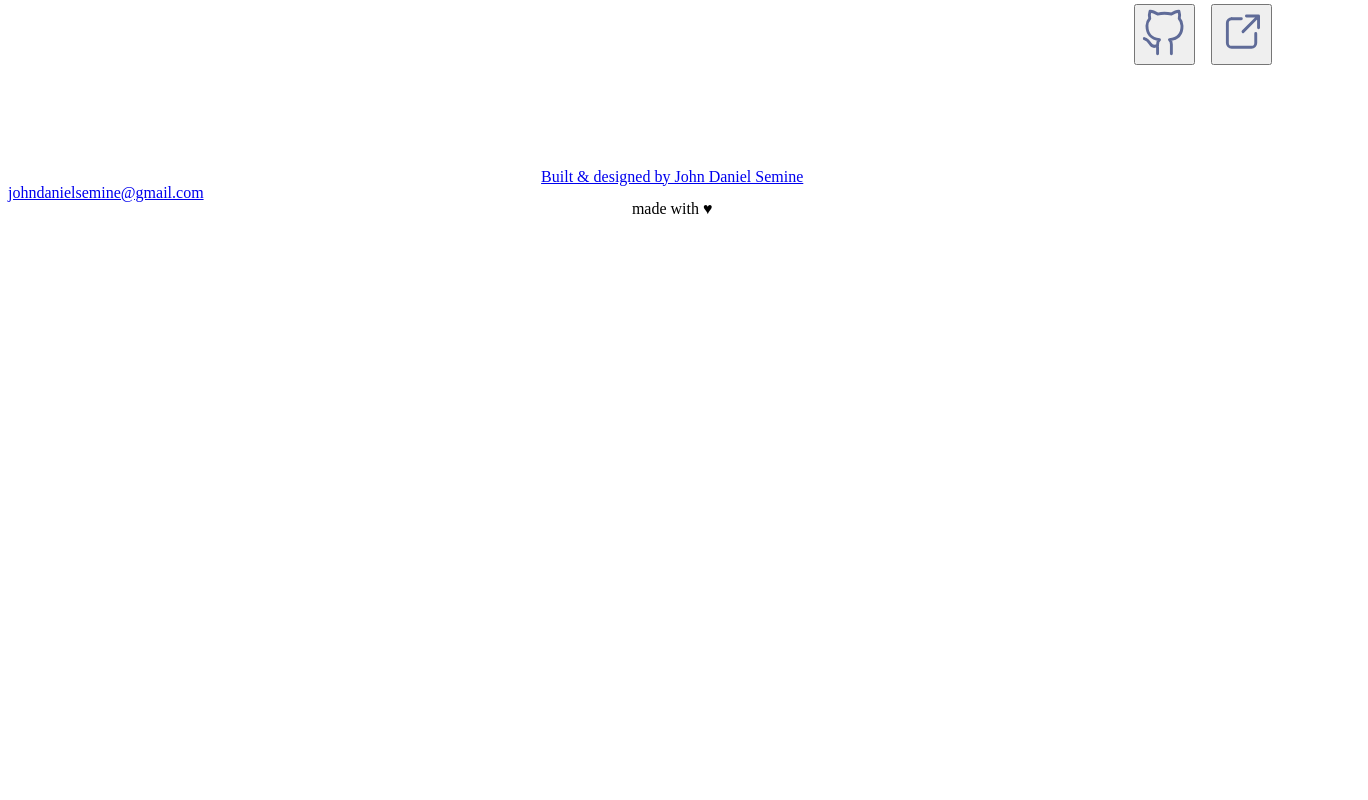
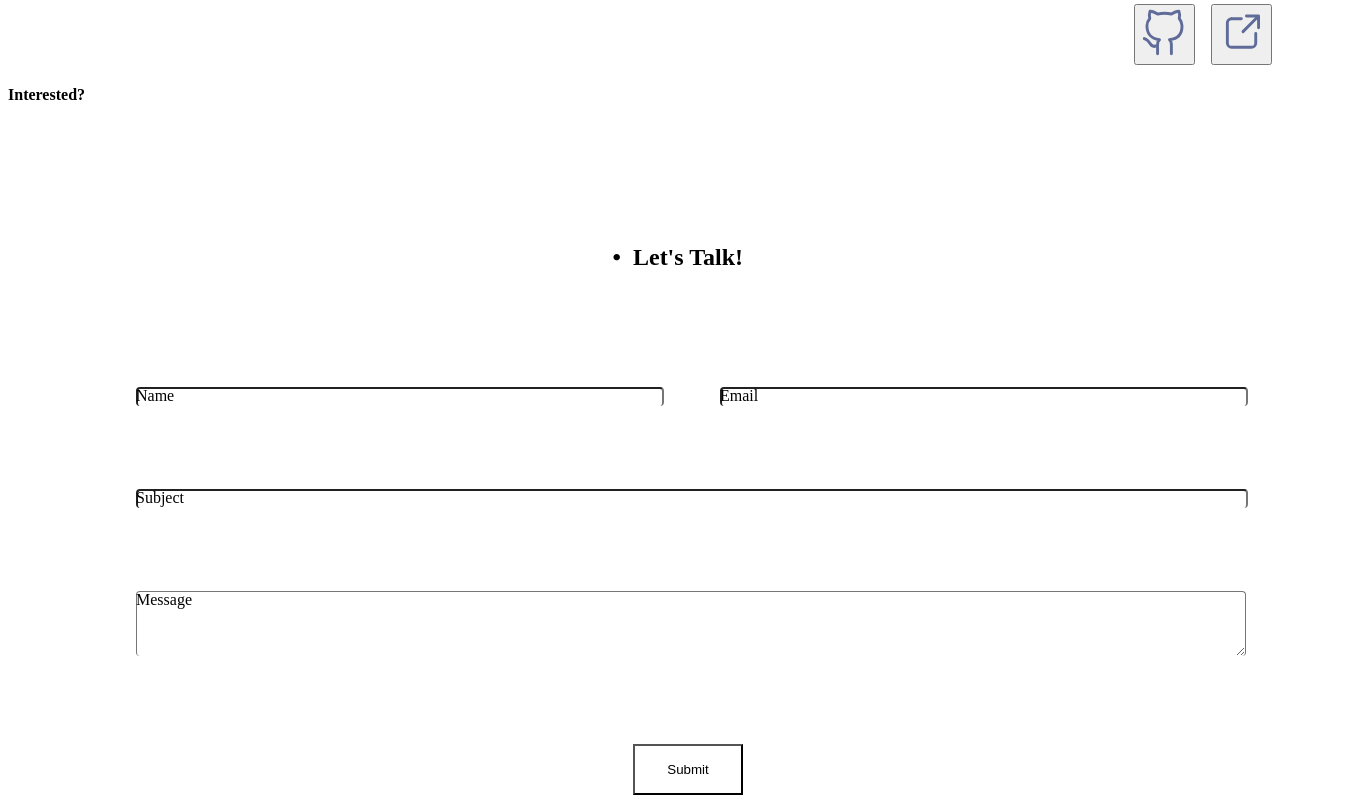
Before and after one commit to John-Kodes/portfolio-v2, a Next.js app: page / in a window 1280 px wide. Shown: the part 4480-5280 px from the top of the page, 1368 px wide, since content can reach past the window. Before the commit the page ends 4809 px from the top, so only its background shows below. Built offline with nearby package versions, Linux system fonts and the light colour scheme.

Commit message:
email form basic CSS done

```diff
--- /dev/null
+++ b/components/ContactSect.js
@@ -0,0 +1,74 @@
+import styles from "@/styles/ContactSect.module.scss";
+
+const ContactSect = () => {
+  const submitHandler = (e) => {
+    e.preventDefault();
+    console.log("form submitted");
+  };
+
+  return (
+    <section className={styles.section}>
+      <h4 className={styles.subTitle}>Interested?</h4>
+      <div className={styles.container}>
+        <h2 className={styles.title}>Let&apos;s Talk!</h2>
+        <form onSubmit={submitHandler} className={styles.form}>
+          <div className={styles.split}>
+            <div className={styles.inputBox}>
+              <input
+                type="text"
+                placeholder=" "
+                className={styles.name}
+                id="name"
+                required
+              />
+              <label htmlFor="name" className={styles.label}>
+                Name
+              </label>
+            </div>
+            <div className={styles.inputBox}>
+              <input
+                type="email"
+                placeholder=" "
+                className={styles.email}
+                id="email"
+                required
+              />
+              <label htmlFor="email" className={styles.label}>
+                Email
+              </label>
+            </div>
+          </div>
+          <div className={styles.inputBox}>
+            <input
+              type="text"
+              placeholder=" "
+              className={styles.subject}
+              id="subject"
+              required
+            />
+            <label htmlFor="subject" className={styles.label}>
+              Subject
+            </label>
+          </div>
+          <div className={styles.inputBox}>
+            <textarea
+              placeholder=" "
+              className={styles.message}
+              id="message"
+              rows="4"
+              required
+            />
+            <label htmlFor="message" className={styles.label}>
+              Message
+            </label>
+          </div>
+          <button className={styles.submitBtn} type="submit">
+            Submit
+          </button>
+        </form>
+      </div>
+    </section>
+  );
+};
+
+export default ContactSect;
--- a/pages/index.js
+++ b/pages/index.js
@@ -3,6 +3,7 @@ import Head from "next/head";
 import Header from "@/components/Header";
 import AboutMeSection from "@/components/AboutMeSect";
 import ProjectsSection from "@/components/ProjectsSect";
+import ContactSect from "@/components/ContactSect";
 import Footer from "@/components/Footer";
 
 export default function Home() {
@@ -19,6 +20,7 @@ export default function Home() {
       <Header />
       <AboutMeSection />
       <ProjectsSection />
+      <ContactSect />
       <Footer />
     </>
   );
--- /dev/null
+++ b/styles/ContactSect.module.scss
@@ -0,0 +1,100 @@
+.section {
+  flex-direction: column;
+  gap: 6rem;
+}
+
+.container {
+  position: relative;
+  display: flex;
+  flex-direction: column;
+  align-items: center;
+  gap: 6rem;
+
+  width: 69rem;
+  padding: 6.2rem 8rem 20rem;
+
+  background-color: var(--white200);
+  border: 4px solid var(--white300);
+  border-radius: var(--borderRadius100);
+  box-shadow: 0 4px 2rem var(--boxShadowColor90);
+}
+
+.title {
+  position: relative;
+  &::before {
+    position: absolute;
+    content: "\2022\2002";
+    right: 100%;
+  }
+}
+
+.form {
+  display: flex;
+  flex-direction: column;
+  gap: 5.2rem;
+
+  width: 100%;
+}
+
+.split {
+  display: flex;
+  gap: 4rem;
+  > * {
+    width: 100%;
+  }
+}
+
+.inputBox {
+  position: relative;
+
+  input,
+  textarea {
+    color: var(--dark100);
+
+    width: 100%;
+    border-bottom: 3px solid var(--white400);
+    border-radius: 4px;
+
+    // When field contains a value
+    &:not(:placeholder-shown) + .label {
+      top: -2rem;
+      font-size: var(--fontSize100);
+    }
+  }
+}
+
+.label {
+  position: absolute;
+  left: 0;
+  top: 0;
+
+  color: var(--dark200);
+  transition: all 0.25s;
+}
+
+.submitBtn {
+  align-self: center;
+
+  padding: 1rem 2rem;
+  background-color: var(--primaryColor90);
+  border-radius: var(--borderRadius100);
+
+  transition: all 0.25s;
+
+  &:hover,
+  &:focus {
+    background-color: var(--primaryColor100);
+  }
+}
+
+// .name {
+// }
+
+// .email {
+// }
+
+// .subject {
+// }
+
+// .message {
+// }
--- a/styles/Footer.module.scss
+++ b/styles/Footer.module.scss
@@ -4,7 +4,7 @@
   align-items: center;
 
   background-color: var(--primaryColor300);
-  height: 16rem;
+  height: 18rem;
   color: var(--white100);
 }
 
--- a/styles/globals.scss
+++ b/styles/globals.scss
@@ -4,6 +4,7 @@
   --fontSize200: 1.8rem;
 
   // PRIMARY COLOR
+  --primaryColor90: #91ffde;
   --primaryColor100: #00f5c9;
   --primaryColor200: #00baba;
   --primaryColor300: #0098a1;
@@ -11,6 +12,8 @@
   // WHITES
   --white100: #fff;
   --white200: #f6f7f9;
+  --white300: #e7ecf4;
+  --white400: #d8dff0;
 
   // DARKS
   --dark100: #17204b;
@@ -21,6 +24,7 @@
   --borderRadius100: 1.4rem;
 
   // BOX SHADOW
+  --boxShadowColor90: rgba(0, 28, 177, 0.05);
   --boxShadowColor100: rgba(0, 28, 177, 0.07);
   --boxShadowColor200: rgba(0, 28, 177, 0.1);
 
@@ -101,7 +105,7 @@ a {
 
 button {
   background: none;
-  color: inherit;
+  color: var(--dark100);
   border: none;
   padding: 0;
   font: inherit;
@@ -117,12 +121,14 @@ ul {
   list-style-type: none;
 }
 
-input {
+input,
+textarea {
   border: none;
   background-color: transparent;
   box-shadow: none;
   outline: none;
   font: inherit;
+  resize: none;
 }
 
 ::selection {
```
